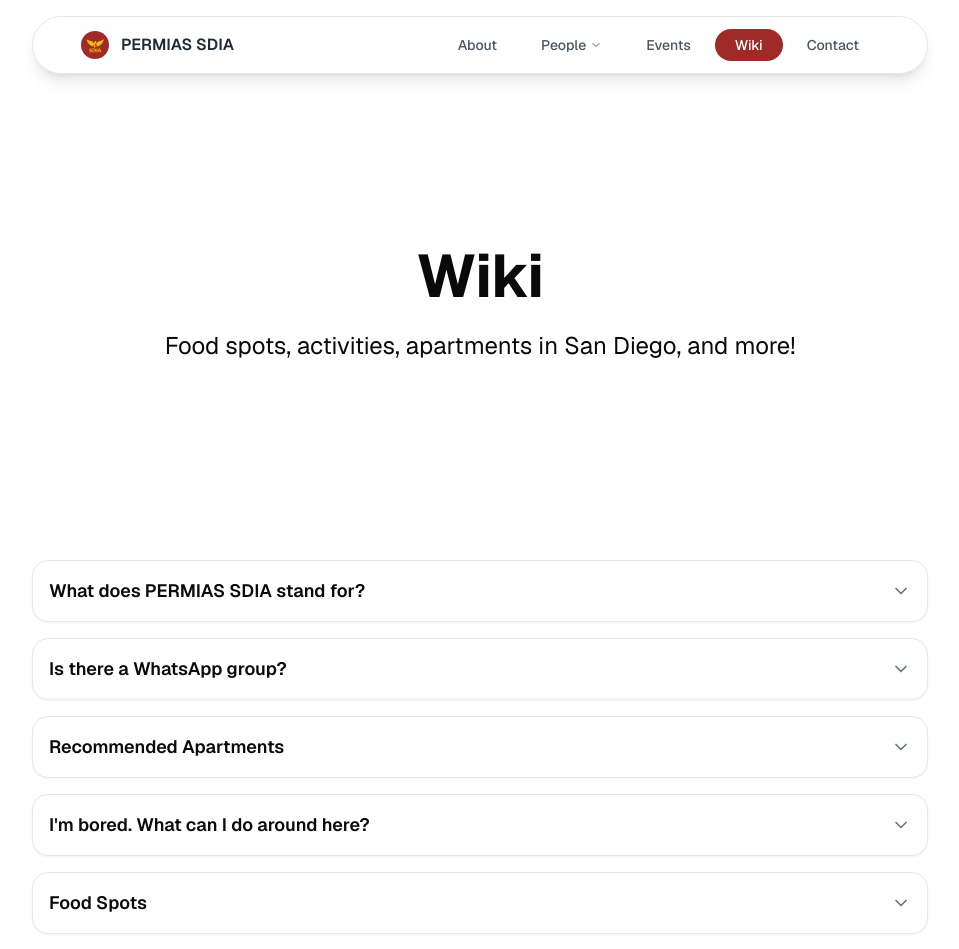
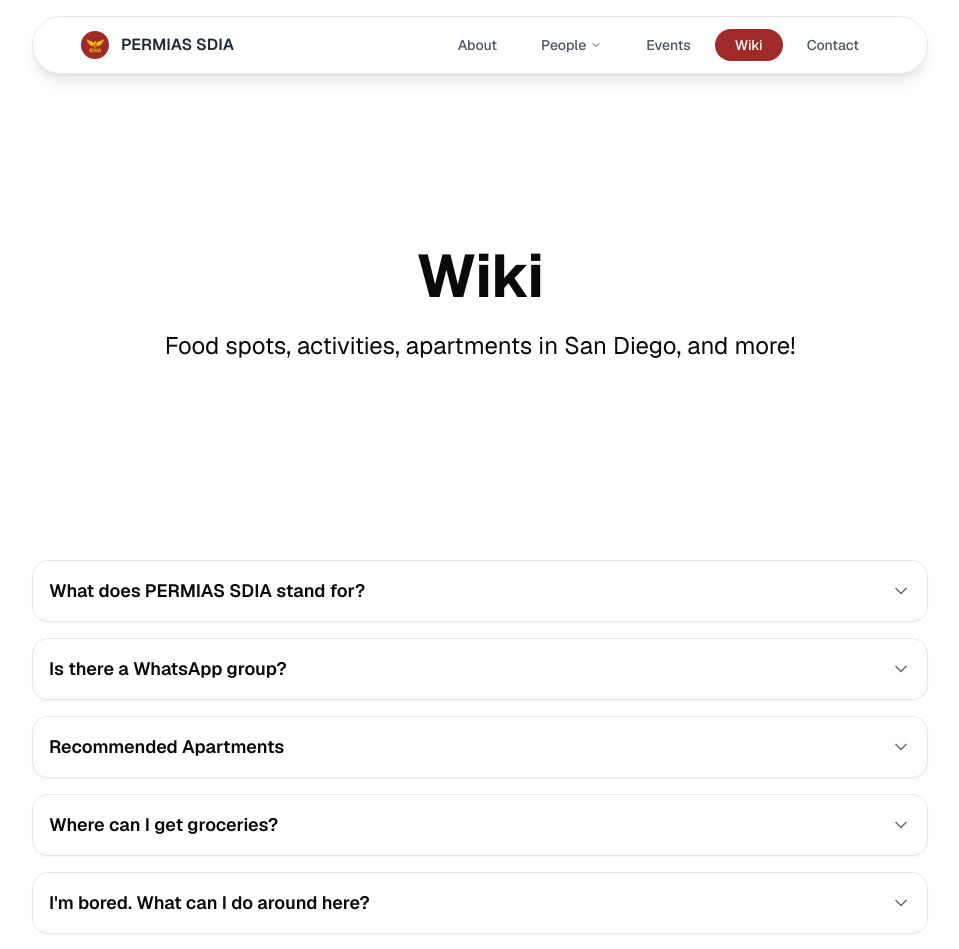
Before and after one commit to PERMIAS-SDIA/sdia-website-v2, a Next.js app: page /wiki in a window 1280 px wide. Shown: the top 949 px of the page, without its empty margins (160-1119 px from the left). Built offline with nearby package versions, Linux system fonts and the light colour scheme.

Commit message:
fixed typos

```diff
--- a/app/wiki/page.tsx
+++ b/app/wiki/page.tsx
@@ -32,6 +32,10 @@ export default function WikiPage() {
           <li><strong>The Jewel at Lux</strong> – On the higher end but you get what you pay for. $4500/month for a 2 bedroom. Right across the bus stop and UTC. Amazing view, great gyms, and quite new.</li>
           <li><strong>Regents La Jolla</strong> – Literally right across UCSD grad housing. Also near a bus stop.</li>
         </ul>
+      </ExpandableSection>
+
+      <ExpandableSection title="Where can I get groceries?">
+        There's a <b>Ralphs</b> and <b>Trader Joe's</b> 15 min bus ride from UCSD. If you have a car, <b>Costco</b> tends to be cheaper and has way more stuff. Get a Costco membership!
       </ExpandableSection>
 
       <ExpandableSection title="I'm bored. What can I do around here?">
@@ -83,7 +87,7 @@ export default function WikiPage() {
                 <li><b>Tell us if there's more!</b></li>
               </ul>
 
-              <li className="text-lg font-bold">Mecixan🌮</li>
+              <li className="text-lg font-bold">Mexican🌮</li>
               San Diego is famous for its Mexican food. You won't find anything like this back in Indonesia.
               <ul className="list-disc list-inside gap-4">
                   <li><b>Tacos El Gordo</b> - Probably the most famous taco place in San Diego.</li>
```
